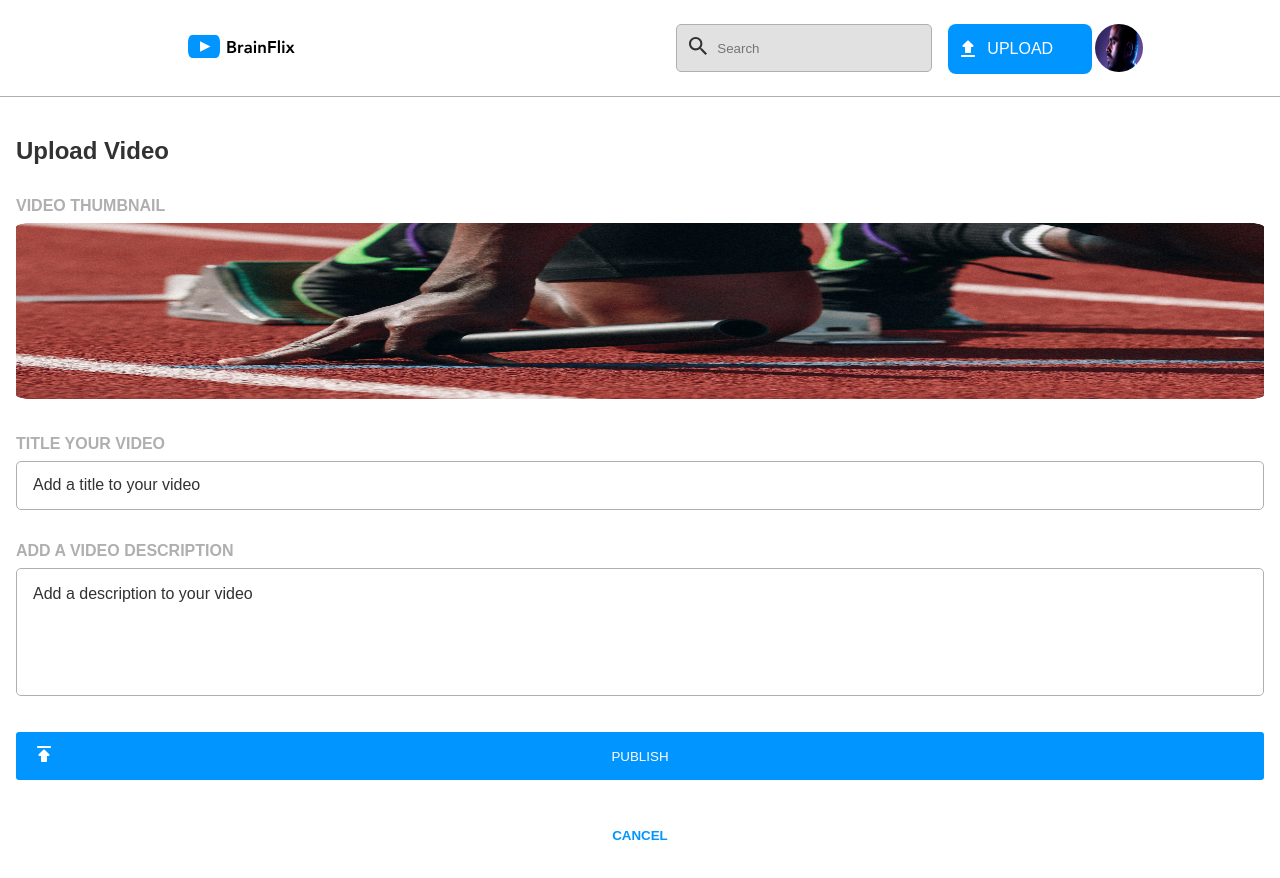
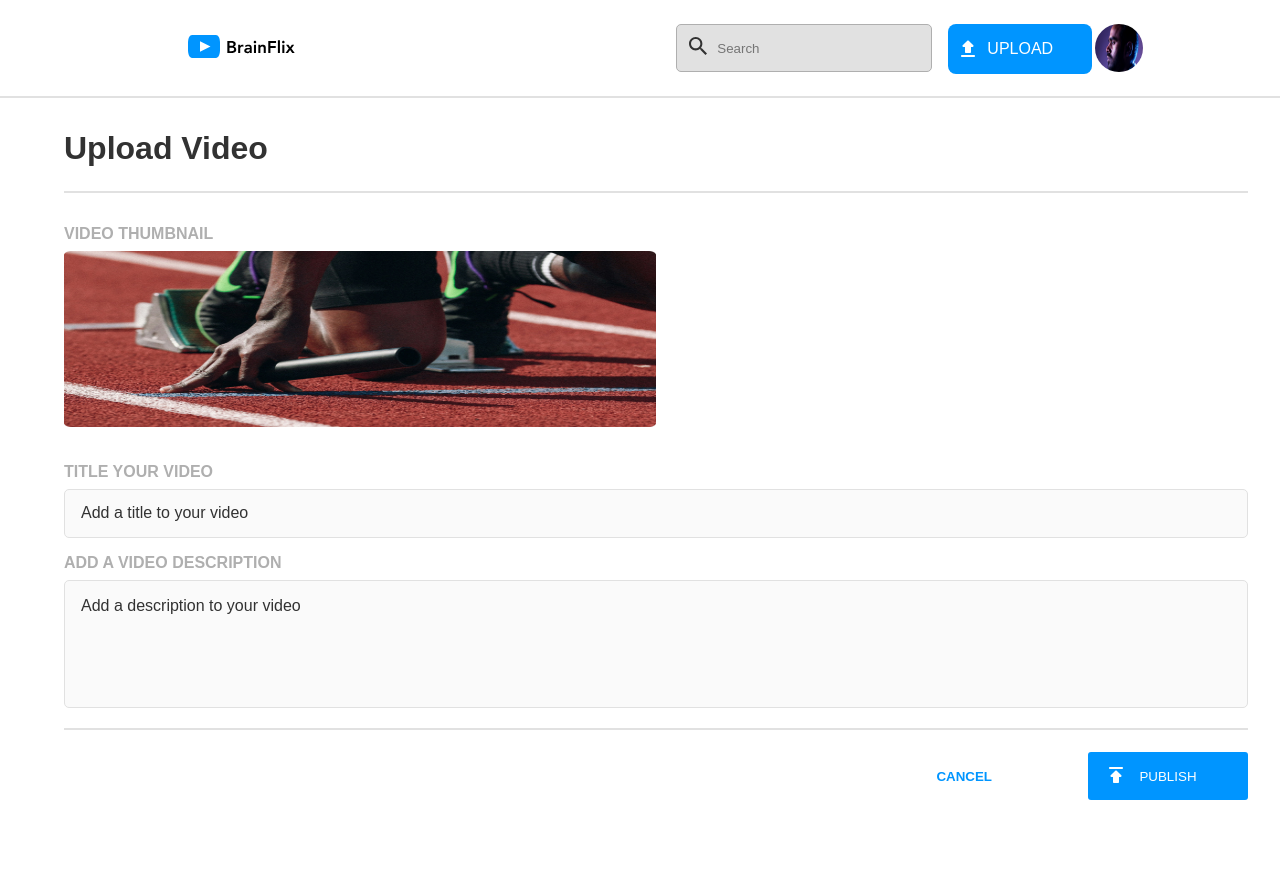
Before and after one commit to Mahdisahar/brainflix, a React (Create React App) app in the folder sahar-mahdi-brainflix/: page /video in a window 1280 px wide. Shown: the top 878 px of the page. After the commit the page ends 800 px from the top, so only its background shows below. Built offline with nearby package versions, Linux system fonts and the light colour scheme.

Commit message:
finish video page in tablet

```diff
--- a/sahar-mahdi-brainflix/src/pages/Videopage/Videopage.scss
+++ b/sahar-mahdi-brainflix/src/pages/Videopage/Videopage.scss
@@ -2,17 +2,28 @@
 @use '../../styles/partials/global' as *;
 
 .upload {
-	border-top: 1px solid $silver--color;
-	padding: 2.5rem 1rem;
+  border-top: 2px solid $mercury--color;
+  padding: 2rem 1rem;
+
+  @include tablet {
+    padding-left: 4rem;
+	padding-right: 2rem;
+  }
 
   &__title {
     font-size: 1.5rem;
     color: $grayblack--color;
     margin-bottom: 2rem;
+
+    @include tablet {
+      padding-bottom: 1.5rem;
+      font-size: 2rem;
+      border-bottom: 2px solid $mercury--color;
+    }
   }
 
   &__para {
-		color:$silver--color;
+    color: $silver--color;
     margin-bottom: 0.5rem;
     font-weight: 600;
   }
@@ -20,10 +31,18 @@
   &__image {
     width: 100%;
     height: 11rem;
+
+	@include tablet {
+		width: 50%;
+	}
   }
 
   &__detail {
     margin-top: 2rem;
+
+	@include tablet {
+		border-bottom: 2px solid $mercury--color;
+	}
   }
 
   &__label {
@@ -33,16 +52,18 @@
 
   }
 
-	&__input, &__textarea {
+  &__input,
+  &__textarea {
     width: 100%;
-		padding: 1rem ;
+    padding: 1rem;
     border-radius: 5px;
-		border: 1px solid $silver--color ;
+    border: 1px solid $mercury--color;
     margin-top: 0.5rem;
+	background-color: $albaster--color;
     resize: none;
 
     &::placeholder {
-			color:$grayblack--color ;
+      color: $grayblack--color;
       font-size: 1rem;
     }
   }
@@ -52,11 +73,20 @@
 
   &__info {
     margin-bottom: 2rem;
+	@include tablet {
+		margin-bottom: 1rem;
+	}
   }
 
   &__button {
     display: flex;
     flex-direction: column;
+
+	@include tablet {
+		flex-direction: row-reverse;
+		float: right;
+		margin-top: 1.5rem;
+	}
   }
 
   &__published {
@@ -64,25 +94,36 @@
   }
   &__publishedicon {
     position: absolute;
-		padding: 0.6rem 1rem;
+    padding: 0.7rem 1rem;
   }
 
   &__publish {
-		background-color: $primary--color ;
-		color:$secondary--color ;
+    background-color: $primary--color;
+    color: $secondary--color;
     padding: 0.5rem 1rem;
     border: none;
     border-radius: 3px;
     height: 3rem;
     width: 100%;
     margin-bottom: 3rem;
+
+	@include tablet {
+	margin-bottom: 0;
+	padding: 0;
+	width: 10rem;
+  }
+
 }
 
   &__cancel {
-		color: $primary--color ;
+    color: $primary--color;
     font-weight: 600;
     border: none;
     background-color: $secondary--color;
+
+	@include tablet {
+	margin-right: 6rem;
   }
 
 }
+}
--- a/sahar-mahdi-brainflix/src/styles/partials/_variables.scss
+++ b/sahar-mahdi-brainflix/src/styles/partials/_variables.scss
@@ -5,3 +5,4 @@ $secondary--color: #FFFFFF;
 $mercury--color:#E1E1E1;
 $silver--color: #AFAFAF;
 $grayblack--color: #323232;
+$albaster--color: #FAFAFA;
```
Lines whose indentation alone changed are shown as unchanged.
